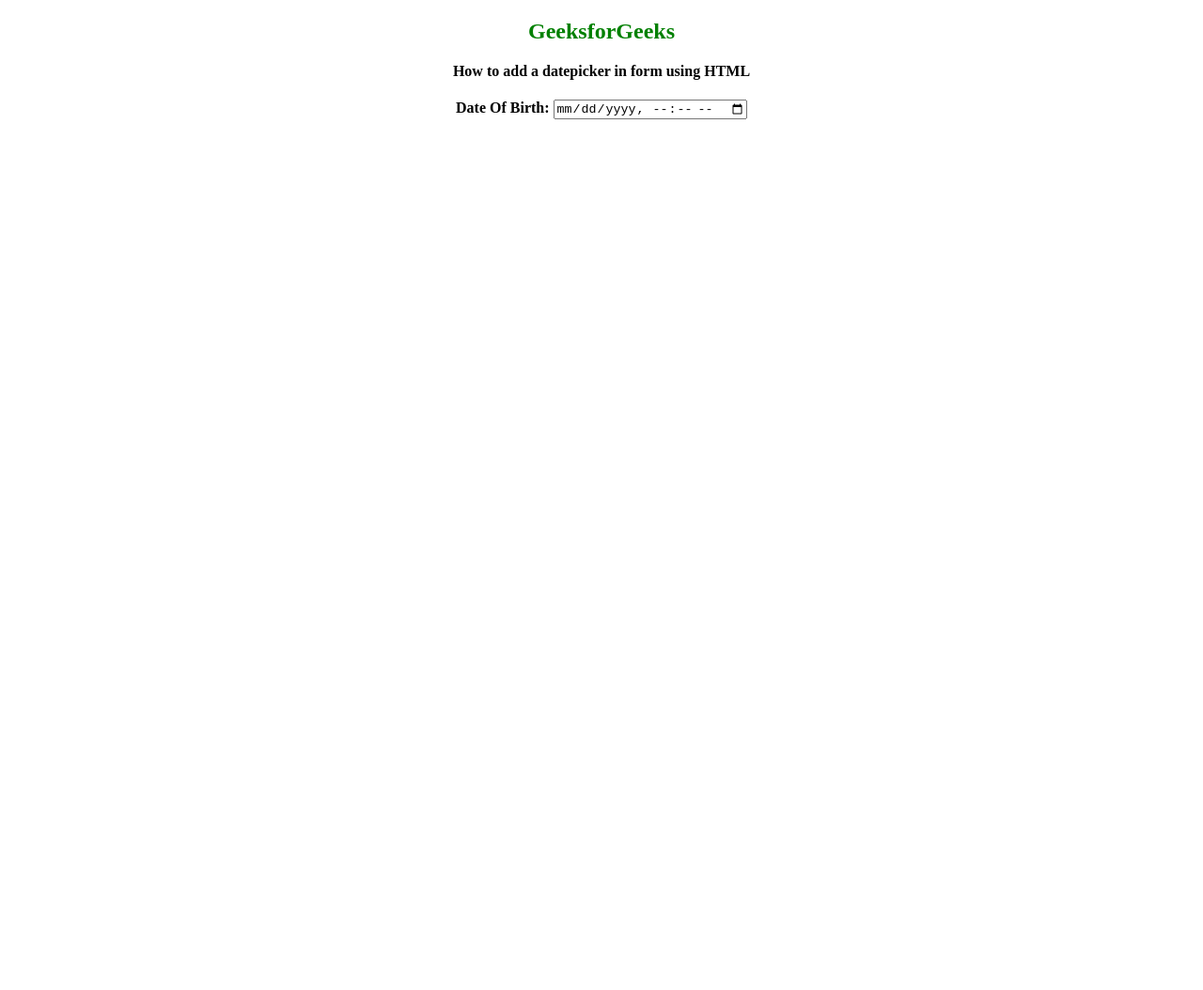
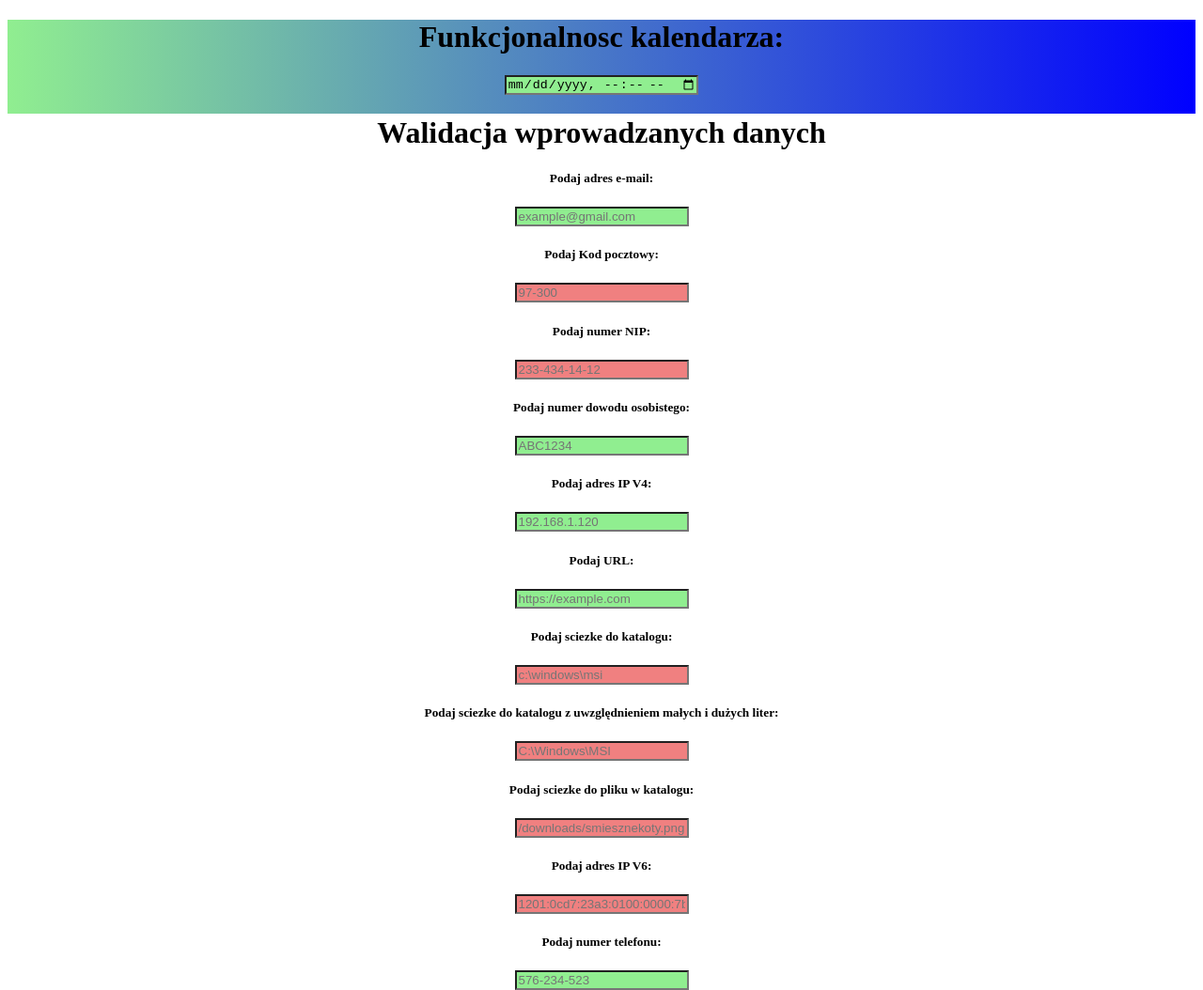
Before and after one commit to PrzemmekG/IPM, a plain HTML site: page lab2/index.html in a window 1280 px wide. Shown: the whole page at 94% size. Before the commit the page ends 800 px from the top, so only its background shows below. Drawn offline with Linux system fonts and the light colour scheme.

Commit message:
changing style

```diff
--- a/lab2/index.html
+++ b/lab2/index.html
@@ -1,27 +1,60 @@
 <!DOCTYPE html>
 <html>
+    <head>
+        <link rel="stylesheet" href="style.css" />
 
-<head>
-
-	<style>
-		body {
-			text-align: center;
-		}
-	</style>
-</head>
-
+    </head>
+      </head>
 <body>
 
-	<h2 style="color:green">GeeksforGeeks</h1>
+<div id="gradient" style="text-align:center;">
+     <h1>Funkcjonalnosc kalendarza: </h1>
+     <input type="datetime-local" id="Calendar">
 
-	<b> How to add a datepicker in form using HTML
-	</b>
 
-	<br>
+<h1>Walidacja wprowadzanych danych</h1>
+<form action="/action_page.php">
 
-	<h4>Date Of Birth:
-	<input type="datetime-local" id="Test_DatetimeLocal">
-	</h4>
+  <h5>Podaj adres e-mail:</h5>
+  <input type="email" id="email" name="email" placeholder="example@gmail.com">
+
+
+  <h5>Podaj Kod pocztowy:</h5>
+  <input required pattern="\d{2}-\d{3}" id="postalCode" name="kodPocztowy" placeholder="97-300">
+
+  <h5>Podaj numer NIP:</h5>
+  <input required pattern="([0-9]{3})-([0-9]{3})-([0-9]{2})-([0-9]{2})" id="nip" name="nip" placeholder="233-434-14-12">
+
+
+  <h5>Podaj numer dowodu osobistego:</h5>
+  <input type="text" id="ID" name="ID" pattern="[A-Z]{3}[0-9]{6}" placeholder="ABC1234">
+
+
+  <h5>Podaj adres IP V4:</h5>
+  <input type="text" id="ipv4" name="ipv4" pattern="((^|\.)((25[0-5])|(2[0-4]\d)|(1\d\d)|([1-9]?\d))){4}$" placeholder="192.168.1.120">
+
+  <h5>Podaj URL:</h5>
+  <input type="url" id="url" name="url" placeholder="https://example.com">
+
+  <h5>Podaj sciezke do katalogu:</h5>
+  <input required pattern="^[a-zA-Z]:\\(windows|winnt|win|dos|msdos)\\?[a-z]*" id="sciezkakatbezlitduz" name="sciezkakatbezlitduz" placeholder="c:\windows\msi">
+
+  <h5>Podaj sciezke do katalogu z uwzględnieniem małych i dużych liter:</h5>
+  <input required pattern="^[a-zA-Z]:\\([Ww][Ii][Nn][Dd][Oo][Ww][Ss]|[Ww][Ii][Nn][Nn][Tt]|[Ww][Ii][Nn]|[Dd][Oo][Ss]|[Mm][Ss][Dd][Oo][Ss])\\?[a-zA-Z]*"  id="absolutePathBig" name="absolutePathBig" placeholder="C:\Windows\MSI">
+
+  <h5>Podaj sciezke do pliku w katalogu:</h5>
+  <input required pattern="^(/downloads/).*" id="filepath" name="filepath" placeholder="/downloads/smiesznekoty.png">
+
+  <h5>Podaj adres IP V6:</h5>
+  <input required pattern="(([0-9a-fA-F]{1,4}:){7,7}[0-9a-fA-F]{1,4}|([0-9a-fA-F]{1,4}:){1,7}:|([0-9a-fA-F]{1,4}:){1,6}:[0-9a-fA-F]{1,4}|([0-9a-fA-F]{1,4}:){1,5}(:[0-9a-fA-F]{1,4}){1,2}|([0-9a-fA-F]{1,4}:){1,4}(:[0-9a-fA-F]{1,4}){1,3}|([0-9a-fA-F]{1,4}:){1,3}(:[0-9a-fA-F]{1,4}){1,4}|([0-9a-fA-F]{1,4}:){1,2}(:[0-9a-fA-F]{1,4}){1,5}|[0-9a-fA-F]{1,4}:((:[0-9a-fA-F]{1,4}){1,6})|:((:[0-9a-fA-F]{1,4}){1,7}|:)|fe80:(:[0-9a-fA-F]{0,4}){0,4}%[0-9a-zA-Z]{1,}|::(ffff(:0{1,4}){0,1}:){0,1}((25[0-5]|(2[0-4]|1{0,1}[0-9]){0,1}[0-9])\.){3,3}(25[0-5]|(2[0-4]|1{0,1}[0-9]){0,1}[0-9])|([0-9a-fA-F]{1,4}:){1,4}:((25[0-5]|(2[0-4]|1{0,1}[0-9]){0,1}[0-9])\.){3,3}(25[0-5]|(2[0-4]|1{0,1}[0-9]){0,1}[0-9]))" id="ipv6" name="ipv6" placeholder="1201:0cd7:23a3:0100:0000:7b2e:0370:7334">
+
+  <h5>Podaj numer telefonu:</h5>
+  <input type="tel" id="tel" name="tel" pattern="[0-9]{3}-[0-9]{3}-[0-9]{3}" placeholder="576-234-523">
+
+</form>
+</div>
+
+
+
 </body>
-
 </html>
--- a/lab2/style.css
+++ b/lab2/style.css
@@ -9,5 +9,5 @@ input:invalid {
 #gradient {
     height: 100px;
     background-color: blue; /* For browsers that do not support gradients */
-    background-image: linear-gradient(-90deg, blue, green);
+    background-image: linear-gradient(-90deg, blue, lightgreen);
   }
```
Also changed, not shown: lab2/idndex.html (deleted, +0 -60 lines).
